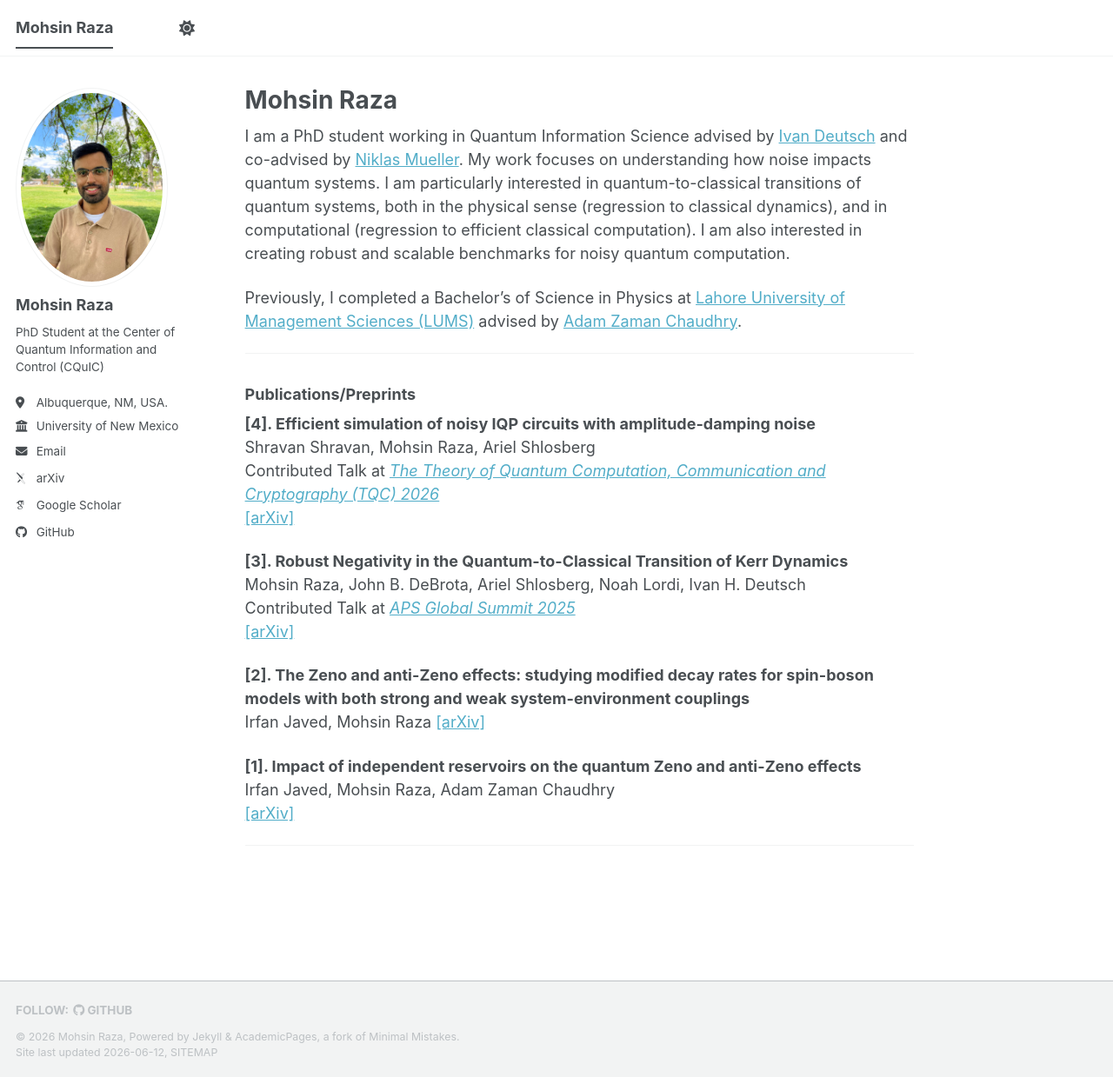
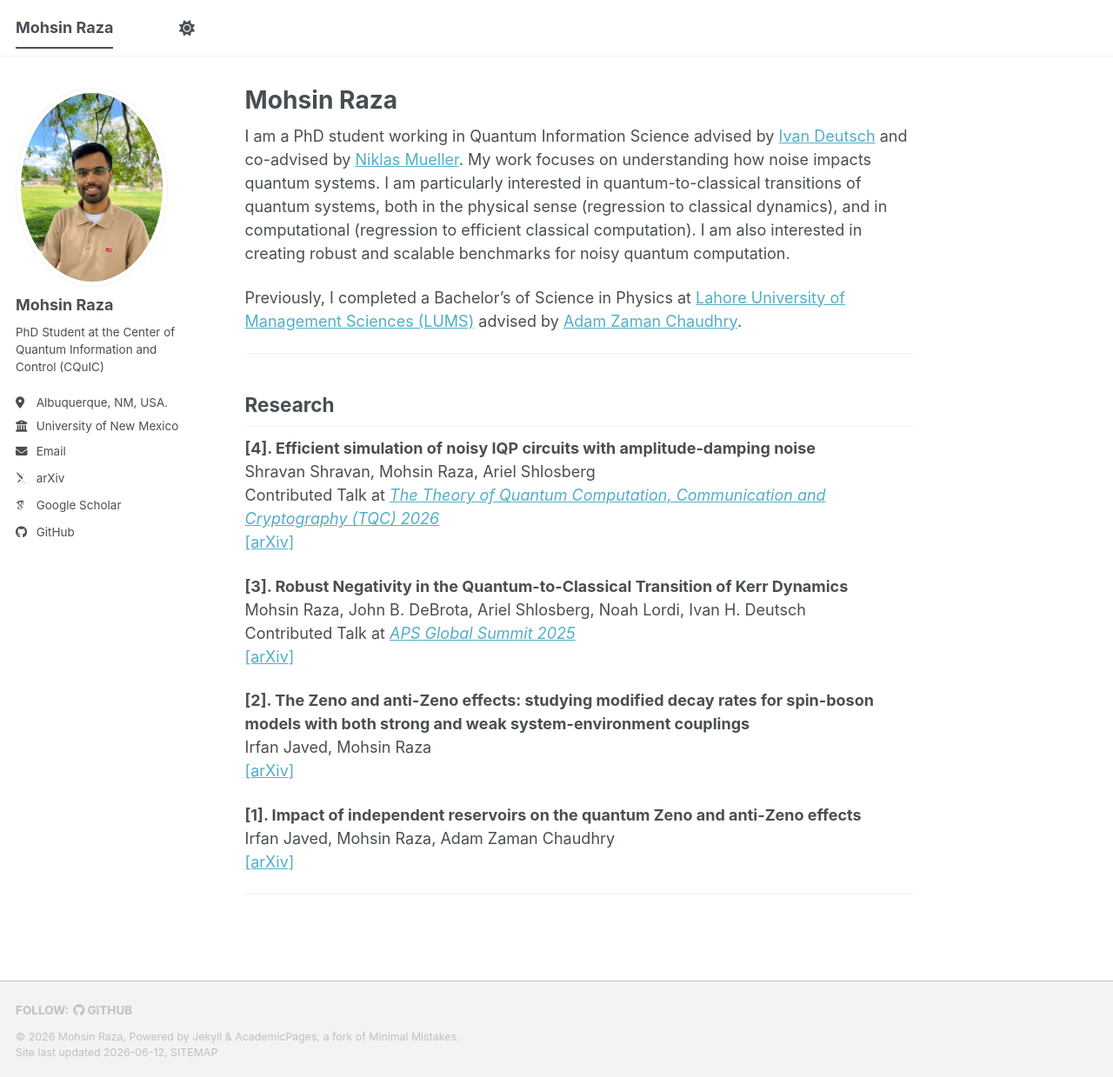
Before and after one commit to mohsinrc/mohsinrc.github.io, a Jekyll site: the page built from _pages/about.md, in a window 1280 px wide and 1239 px high. Shown: the whole window at 87% size. Built offline with Jekyll 4.4.1, drawn with Linux system fonts in a browser that asks for light colours; some web fonts are replaced; a script bundle is joined from its source files by our own code; library files that are not in the unit come from our copies.

Commit message:
Update about.md

```diff
--- a/_pages/about.md
+++ b/_pages/about.md
@@ -10,7 +10,7 @@ Previously, I completed a Bachelor's of Science in Physics at [Lahore University
 
 ---
 
-### Publications/Preprints
+## Research
 
 **[4]. Efficient simulation of noisy IQP circuits with amplitude-damping noise**
 Shravan Shravan, Mohsin Raza, Ariel Shlosberg
```
